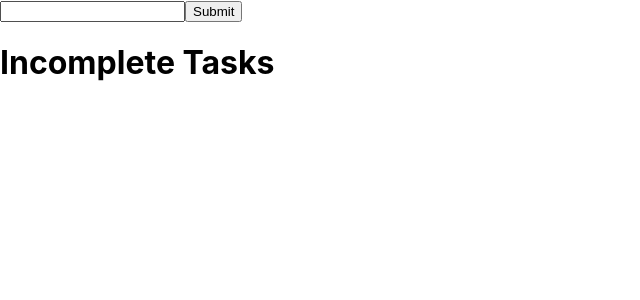
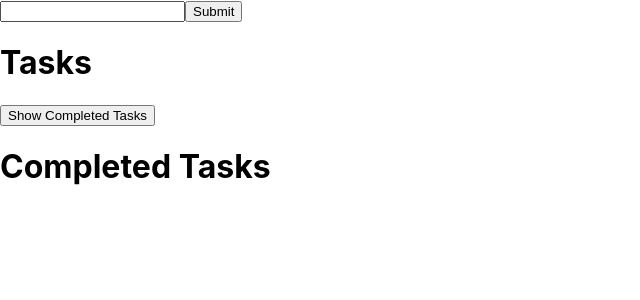
Before and after one commit to m11nh/React-Todo-list, a React (Create React App) app: page / in a window 1280 px wide. Shown: the top 300 px of the page, without its empty margins (0-640 px from the left). Built offline with nearby package versions, Linux system fonts and the light colour scheme.

Commit message:
added show completed tasks button

```diff
--- a/src/App.js
+++ b/src/App.js
@@ -31,12 +31,21 @@ class Task extends React.Component {
   }
 
   render() {
+    if (this.state.checked) {
+      return (
+        <div>
+          <span><s>{this.state.name}</s></span>
+          <input type="checkbox" checked={this.state.checked}/>
+        </div>
+      )
+    } else {
       return (
         <div>
           <span>{this.state.name}</span>
           <input type="checkbox" onClick={()=>this.handleClick(this.state.id)} checked={this.state.checked}/>
         </div>
       )
+    }
   }
 }
 
@@ -46,17 +55,18 @@ class App extends React.Component {
     this.state = {
       tasks: [],
       value: '',
+      showCompleted: false
     }
   }
 
   handleSubmit(event) {
-    // alert('A name was submitted' + this.state.value);
     let new_tasks = this.state.tasks;
     let len = this.state.tasks.length;
     new_tasks.push({id: len, value: this.state.value, checked: false});
     this.setState({
       tasks: new_tasks,
-      value: ''
+      value: '',
+      showCompleted: this.state.showCompleted
     })
     event.preventDefault();
   }
@@ -66,14 +76,24 @@ class App extends React.Component {
     new_tasks[taskId].checked = true;
     this.setState({
       tasks: new_tasks,
-      value: this.state.value
+      value: this.state.value,
+      showCompleted: this.state.showCompleted
     })
   }
 
   handleChange(event) {
     this.setState({
       tasks: this.state.tasks,
-      value : event.target.value
+      value : event.target.value,
+      showCompleted: this.state.showCompleted
+    })
+  }
+
+  handleShowCompletedClick() {
+    this.setState({
+      tasks: this.state.tasks,
+      value : this.state.value,
+      showCompleted : this.state.showCompleted ? false : true
     })
   }
 
@@ -83,7 +103,7 @@ class App extends React.Component {
         <div>
           <InputForm value={this.state.value} handleChange={(event) => this.handleChange(event)} handleSubmit={(event) => this.handleSubmit(event)}/>
         </div>
-        <h1>Incomplete Tasks</h1>
+        <h1>Tasks</h1>
         <div>
           {this.state.tasks.map((e) => {
             if (e.checked === false) {
@@ -91,12 +111,17 @@ class App extends React.Component {
             }
           })}
         </div>
-        {/* <h1>Complete Tasks</h1>
         <div>
-          {this.state.completedTasks.map((element) => {
-            return <Task name={element}/>
+          <button onClick={()=>this.handleShowCompletedClick()}>Show Completed Tasks</button>
+          <div>
+            <h1> Completed Tasks </h1>
+            {this.state.tasks.map((e) => {
+              if (e.checked === true) {
+                return <Task id ={e.id} name={e.value} checked={e.checked} />
+              }
             })}
-        </div> */}
+          </div>
+        </div>
       </div>
     );
   }
```
Also changed, not shown: 1 other file (tests, documents, lock files or other folders). Lines whose indentation alone changed are shown as unchanged.
